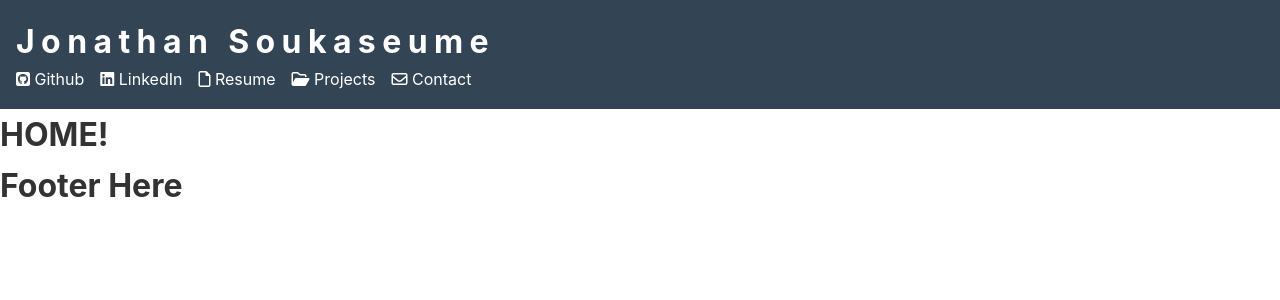
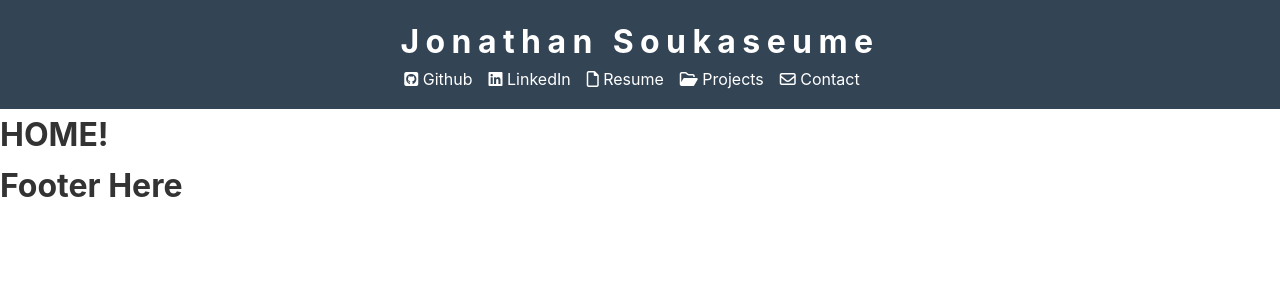
Before and after one commit to jsoomie/mern-profile, a React (Create React App) app in the folder client/: page / in a window 1280 px wide. Shown: the top 300 px of the page. Built offline with nearby package versions, Linux system fonts and the light colour scheme.

Commit message:
centered nav header

```diff
--- a/client/src/components/Header/Header.js
+++ b/client/src/components/Header/Header.js
@@ -4,10 +4,10 @@ import { Fragment } from "react";
 export const Header = () => {
   return (
     <Fragment>
-      <div className="header-container px-1">
+      <div className="header-container px-1 all-center">
         <h1>Jonathan Soukaseume</h1>
       </div>
-      <div className="header-list-container px-1">
+      <div className="header-list-container px-1 all-center">
         <ul className="header-list">
           <li>
             <a href="https://github.com/sksmejn">
```
